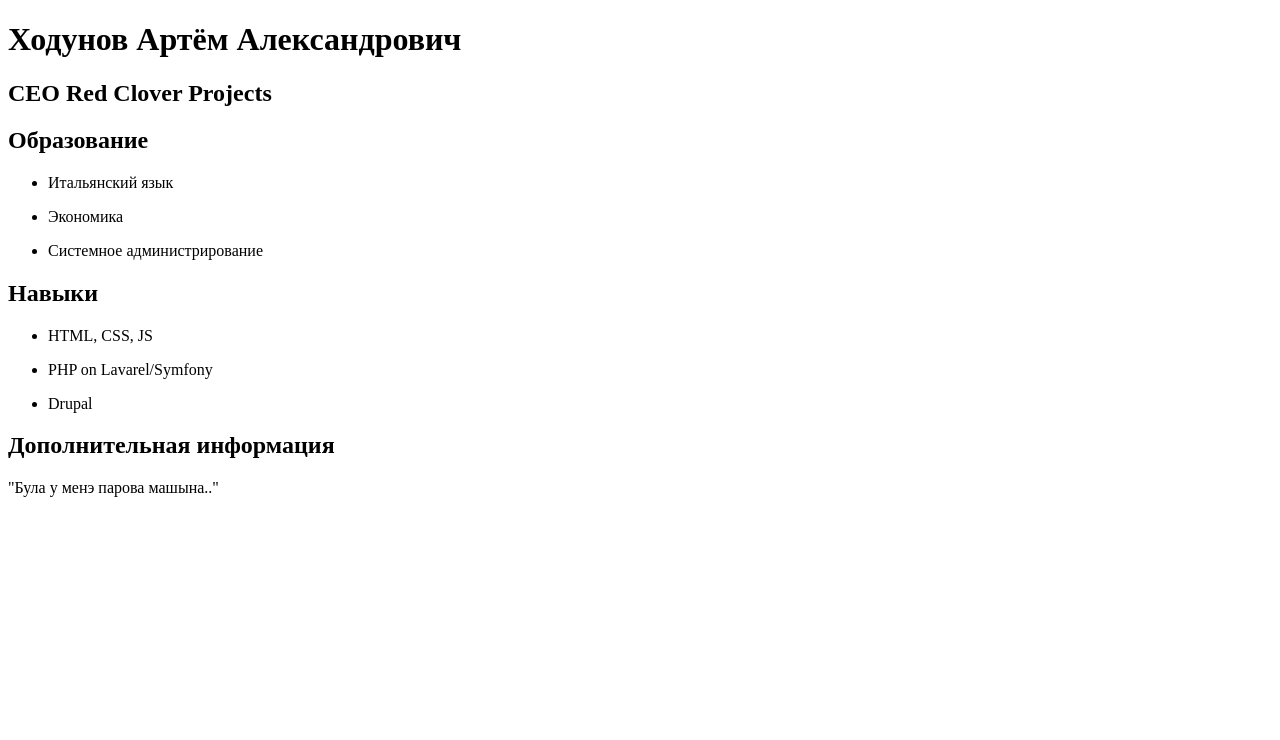
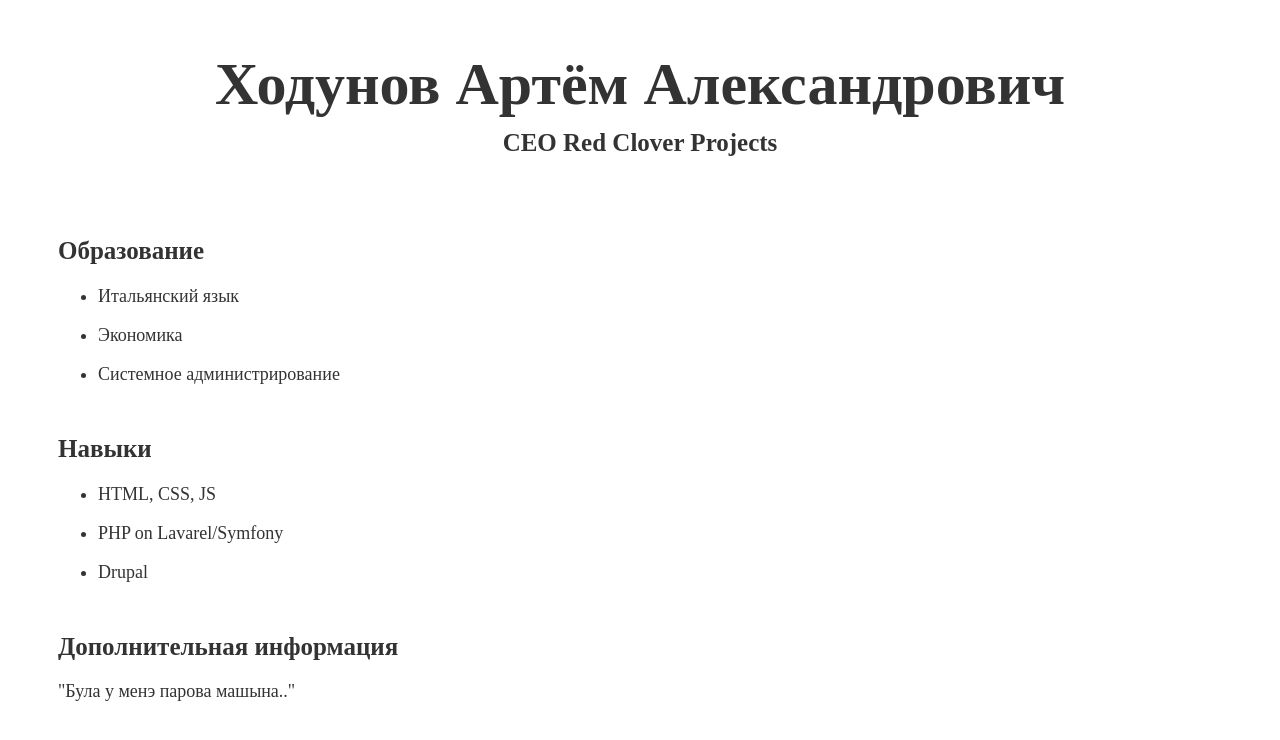
Before and after one commit to pap0gallo/rcp, a plain HTML site: page index.html in a window 1280 px wide. Drawn offline with Linux system fonts and the light colour scheme.

Commit message:
Add files via upload

```diff
--- a/index.html
+++ b/index.html
@@ -3,7 +3,7 @@
 <head>
 	<meta charset="utf-8">
 	<title>Резюме</title>
-	<link rel="stylesheet" type="text/css" href="styles/test.css">
+	<link rel="stylesheet" type="text/css" href="styles/index.css">
 </head>
 <body>
 <main>
```
